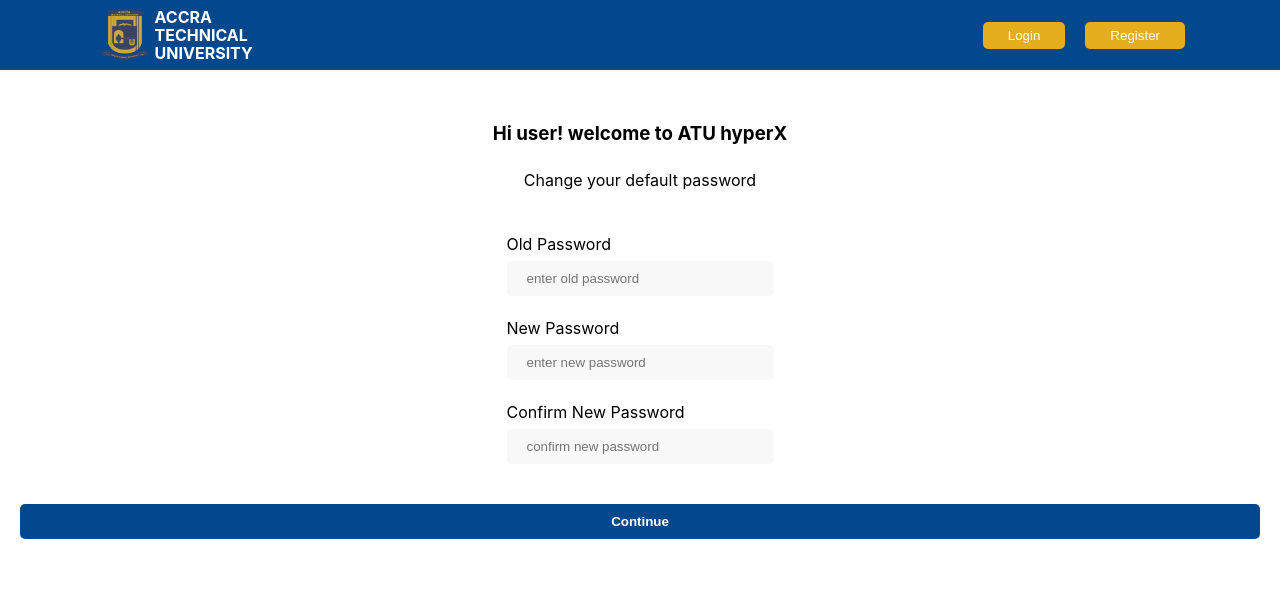
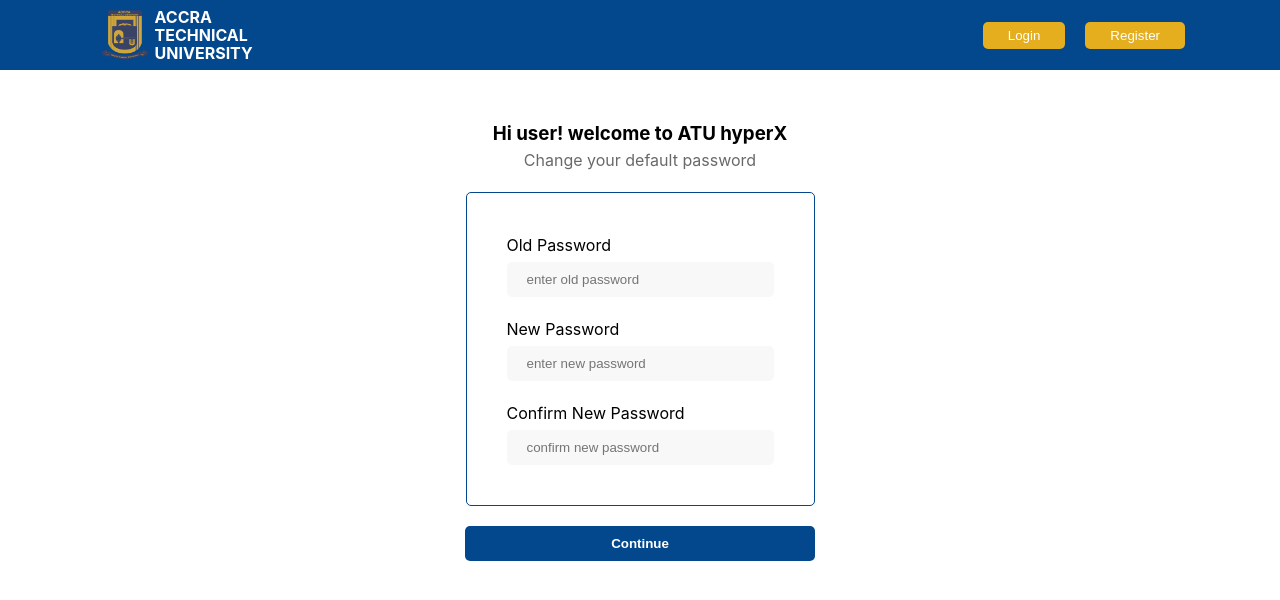
Before and after one commit to AbdulGafaru1-hero/ATU-HyperX, a React (Create React App) app: page /defaultpassword in a window 1280 px wide. Shown: the top 600 px of the page. Built offline with nearby package versions, Linux system fonts and the light colour scheme.

Commit message:
Default Password page styling

```diff
--- a/src/Pages/DefaultPassword/DefaultPassword.css
+++ b/src/Pages/DefaultPassword/DefaultPassword.css
@@ -7,13 +7,16 @@
 
 }
 .resetPassword p{
-padding: 20px;
+padding-bottom: 20px;
+color: dimgray;
 }
 .passwordInputs{
     display: flex;
     flex-direction: column;
     gap: 20px;
-    padding: 20px;
+    padding: 40px;
+    border: 1.5px solid #03478D;
+    border-radius: 5px;
 }
 .oldPassword, .newPassword, .confirmPassword{
     display: flex;
@@ -29,12 +32,13 @@
     border: none;
 }
 
-.resetPassword button{
-    padding: 10px 100px;
+.continueButton{
+    padding: 10px;
    cursor: pointer;
    border: none;
    border-radius: 5px;
    background-color: #03478D;
    color: white;
    font-weight: bold;
+   width: 350px;
 }
--- a/src/Pages/DefaultPassword/DefaultPassword.jsx
+++ b/src/Pages/DefaultPassword/DefaultPassword.jsx
@@ -21,7 +21,7 @@
   <input type="password" placeholder='confirm new password'/>
   </div>
 </div>
-<button type='button'>Continue</button>
+<button type='button' className='continueButton'>Continue</button>
     </div>
   )
 }
--- a/src/Pages/LoginPage/Login.css
+++ b/src/Pages/LoginPage/Login.css
@@ -18,6 +18,7 @@
 .form{
     display: flex;
  flex-direction: column;
+ margin-left: -30px;
 }
 .email > input, .password > input {
     width: 100%;
--- a/src/Pages/LoginPage/Login.jsx
+++ b/src/Pages/LoginPage/Login.jsx
@@ -24,7 +24,7 @@
       <label htmlFor="checkbox">Remember me</label>
       <p>Forgot Password</p>
 </div>
-      <button type="submit"> Log In</button>
+      <button type="button"> Log In</button>
   </form>
     </div>
     </>
```
